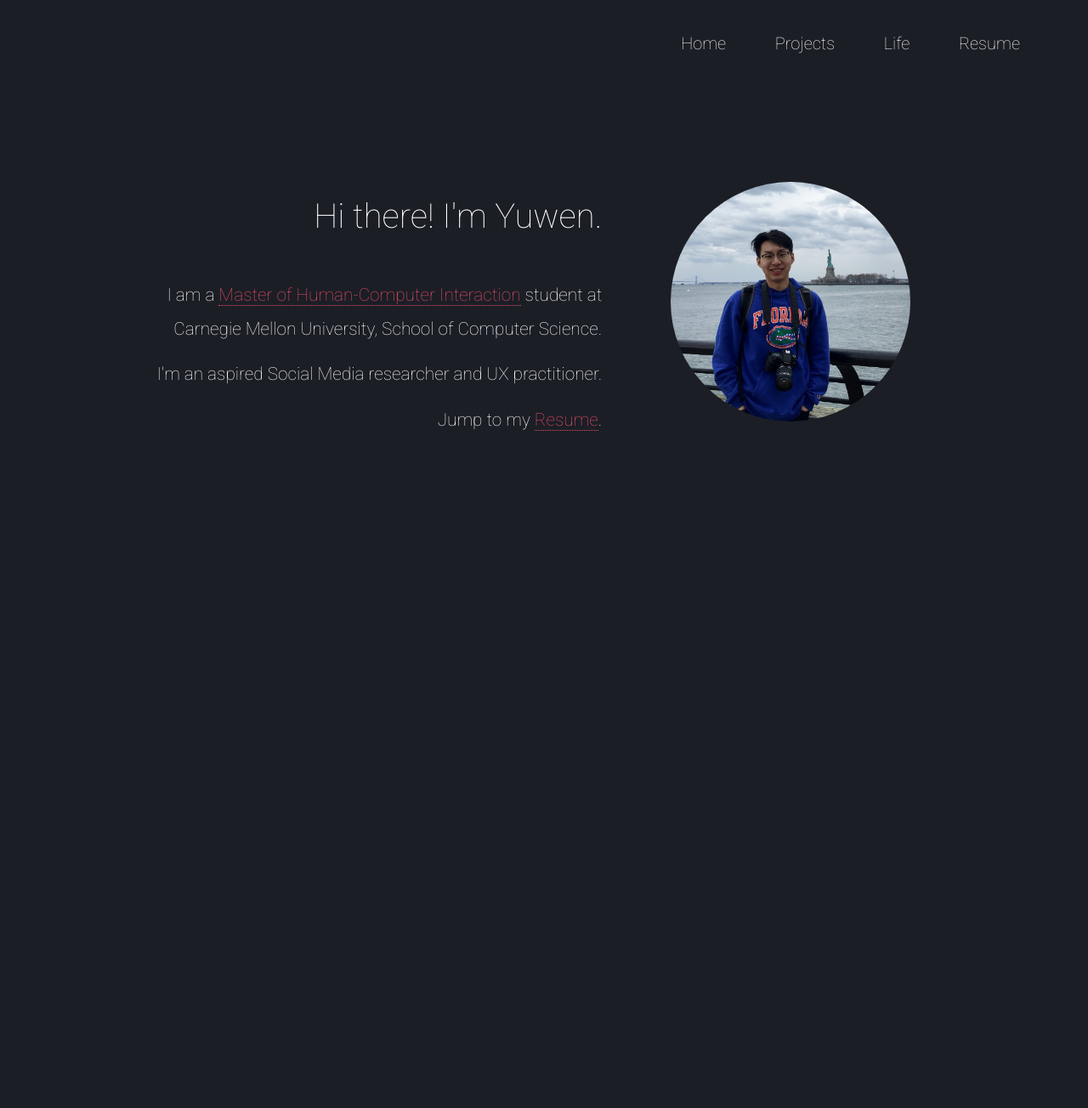
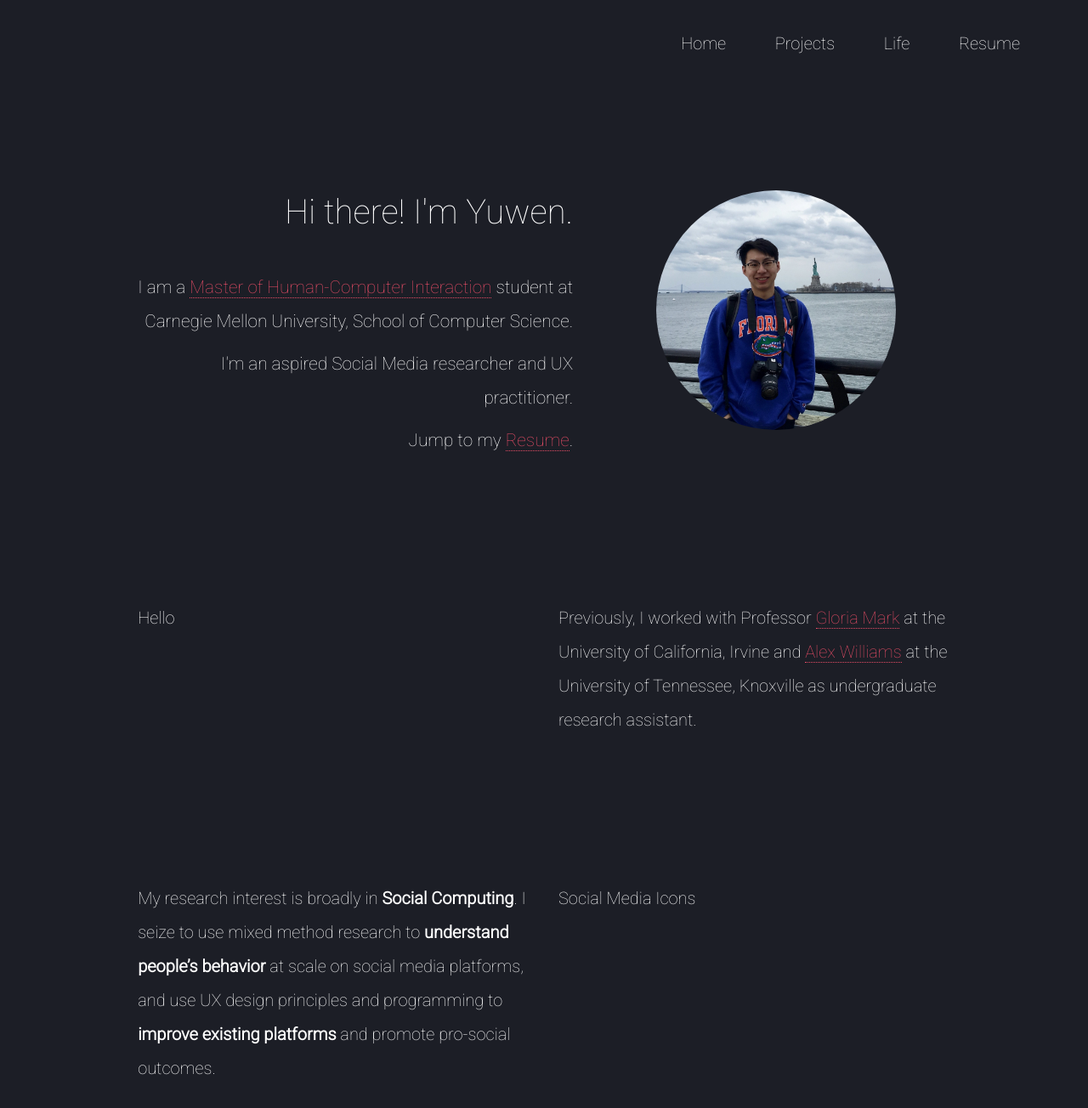
Before and after one commit to yuwen-lu/PUI-Fall2020, a React (Create React App) app in the folder assignment_8/: page / in a window 1280 px wide. Shown: the top 1304 px of the page at 85% size. Before the commit the page ends 800 px from the top, so only its background shows below. Built offline with nearby package versions, Linux system fonts and the light colour scheme.

Commit message:
Populate homepage content, modify styling

```diff
--- a/assignment_8/src/App.css
+++ b/assignment_8/src/App.css
@@ -33,8 +33,27 @@ p {
   margin-bottom: 0.6rem;
 }
 
+section {
+  margin: 10vh 0;
+}
+
+.nav-link {
+  color: #fff;
+  text-decoration: none;
+  border: none;
+  margin: 1.8rem
+}
+
+.nav-link:hover {
+  color: #E44C65;
+  text-decoration: none;
+  border-bottom: dotted 1px;
+}
+
+
 .content-wrapper {
   display: flex;
+  flex-direction: column;
   width: 80vw;
   margin: auto;
 }
--- a/assignment_8/src/layout/Header.js
+++ b/assignment_8/src/layout/Header.js
@@ -7,10 +7,10 @@ export default function Header() {
     return (
         <React.Fragment>
             <nav style={navStyle}>
-                <Link style={navLinkStyle} to="/">Home</Link>
-                <Link style={navLinkStyle} to="/projects">Projects</Link>
-                <Link style={navLinkStyle} to="/life">Life</Link>
-                <Link style={navLinkStyle} to="/resume">Resume</Link>
+                <Link className="nav-link" to="/">Home</Link>
+                <Link className="nav-link" to="/projects">Projects</Link>
+                <Link className="nav-link" to="/life">Life</Link>
+                <Link className="nav-link" to="/resume">Resume</Link>
             </nav>
         </React.Fragment>
     )
@@ -23,10 +23,3 @@ const navStyle = {
     alignItems: "center",
     justifyContent: "flex-end",
 }
-
-const navLinkStyle = {
-    color: "#fff",
-    textDecoration: "none",
-    border: "none",
-    margin: "1.8rem"
-}
--- a/assignment_8/src/pages/Home.js
+++ b/assignment_8/src/pages/Home.js
@@ -11,7 +11,7 @@ export default function Home() {
         <React.Fragment>
             <Header />
             <div className="content-wrapper">
-                <section style={introductionSectionStyle}>
+                <section id="introduction" style={sectionStyle}>
                     <div className="text-column" style={introductionStyle}>
                         <p className="title">Hi there! I'm Yuwen.</p>
                         <p>I am a <a href={"https://www.hcii.cmu.edu/academics/mhci"}>Master of Human-Computer Interaction</a> student at Carnegie Mellon University, School of Computer Science.</p>
@@ -22,20 +22,35 @@ export default function Home() {
                         <img className="profile-pic" style={profilePicStyle} src={ProfilePic} alt="Me"></img>
                     </div>
                 </section>
+                <section id="experience" style={sectionStyle}>
+                    <div id="skill-cloud" style={iconCloudStyle}>
+                        Hello
+                    </div>
+                    <div className="text-column" style={experienceTextStyle}>
+                        <p>
+                        Previously, I worked with Professor <a href={"https://www.ics.uci.edu/~gmark/Home_page/Welcome.html"}>Gloria Mark</a> at the University of California, Irvine and <a href={"https://acw.io/"}>Alex Williams</a> at the University of Tennessee, Knoxville as undergraduate research assistant.
+                        </p>
+                    </div>
+                </section>
+                <section id="interest" style={sectionStyle}>
+                    <div className="text-column" style={experienceTextStyle}>
+                        My research interest is broadly in <strong>Social Computing</strong>. I seize to use mixed method research to <strong>understand people’s behavior</strong> at scale on social media platforms, and use UX design principles and programming to <strong>improve existing platforms</strong> and promote pro-social outcomes.
+                    </div>
+                    <div id="social-media-icon-cloud" style={iconCloudStyle}>Social Media Icons</div>
+                </section>
             </div>
         </React.Fragment>
     )
 }
 
-const introductionSectionStyle = {
+const sectionStyle = {
     display: "flex",
     justifyContent: "space-evenly",
-    marginTop: "10vh",
 
 }
 
 const introductionStyle = {
-    width: "55%",
+    width: "50%",
     textAlign: "right",
     fontSize: "1.3rem",
     display: "flex",
@@ -57,3 +72,11 @@ const profilePicStyle = {
     width: "22vw",
     margin: "auto"
 }
+
+const experienceTextStyle = {
+    width: "45%",
+}
+
+const iconCloudStyle = {
+    width: "45%",
+}
```
Also changed, not shown: 1 other file (tests, documents, lock files or other folders).
